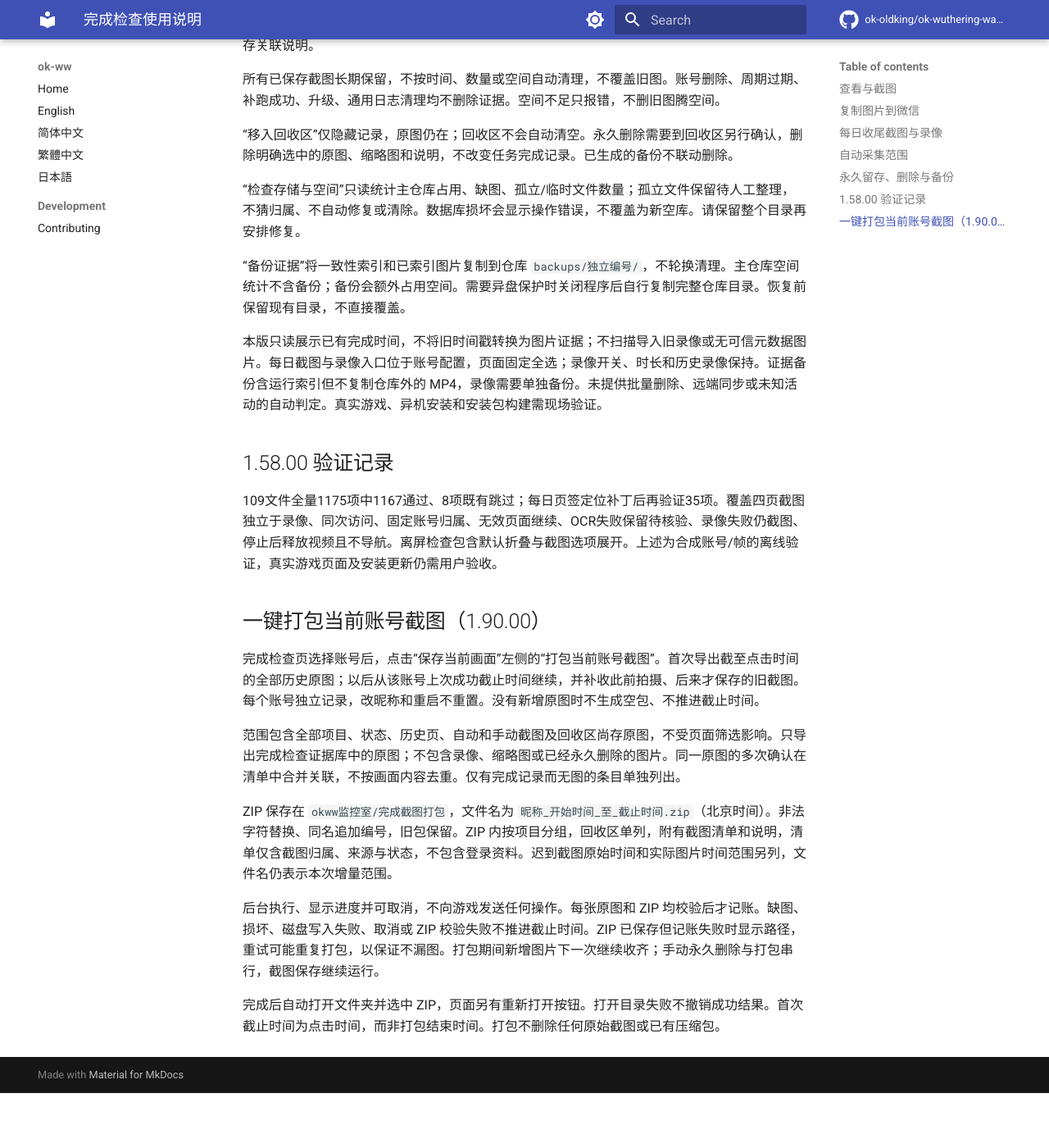
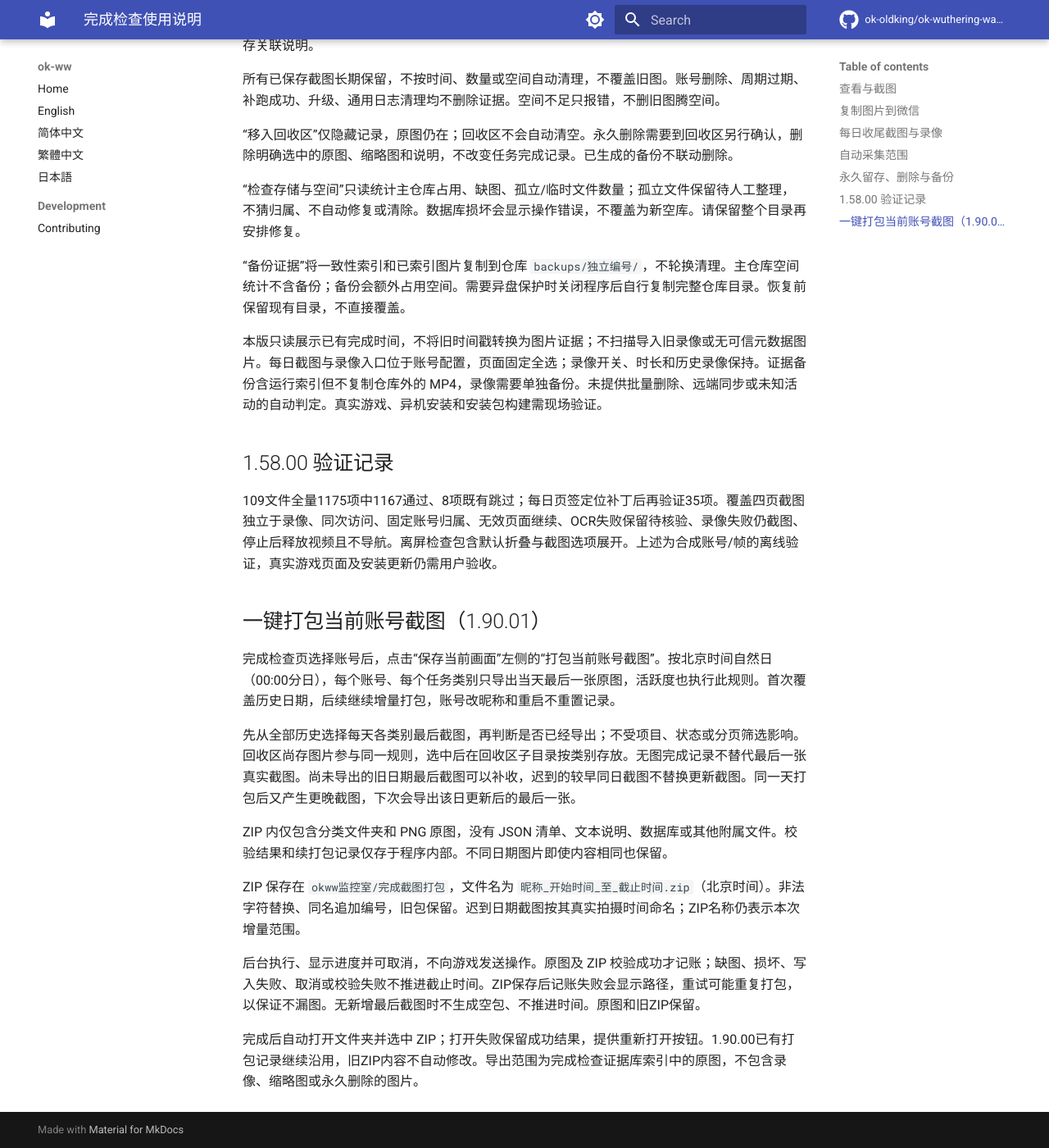
Before and after one commit to xihuojun2020-tech/okww-custom, an MkDocs documentation site: the page built from docs/references/completion-evidence.md, in a window 1280 px wide and 1400 px high, scrolled down 2589 px. Shown: the whole window at 82% size. Built offline with MkDocs 1.6.1 and Material for MkDocs 9.7.7, drawn with Linux system fonts in a browser that asks for light colours; comment, search, counter and statistics services are not loaded; before the commit the page ends 3922 px from its top, so only the background shows below that.

```diff
--- a/config.py
+++ b/config.py
@@ -19,7 +19,7 @@ from src.task.process_feature import process_feature
 # okww 版本号（固定宽度 X.YY.ZZ）：
 #   小改动 → 第三位 +1；中等改动 → 第二位 +1 且第三位归 00；
 #   大改动 → 第一位 +1 且后两位归 00（仅用户明确提出时执行）
-version = "1.90.00"
+version = "1.90.01"
 
 
 def _find_most_recently_run_pc_exe():
--- a/docs/references/completion-evidence.md
+++ b/docs/references/completion-evidence.md
@@ -71,14 +71,16 @@ Windows 默认目录：`%LOCALAPPDATA%/OKWW/CompletionEvidence`。每台设备
 
 109文件全量1175项中1167通过、8项既有跳过；每日页签定位补丁后再验证35项。覆盖四页截图独立于录像、同次访问、固定账号归属、无效页面继续、OCR失败保留待核验、录像失败仍截图、停止后释放视频且不导航。离屏检查包含默认折叠与截图选项展开。上述为合成账号/帧的离线验证，真实游戏页面及安装更新仍需用户验收。
 
-## 一键打包当前账号截图（1.90.00）
+## 一键打包当前账号截图（1.90.01）
 
-完成检查页选择账号后，点击“保存当前画面”左侧的“打包当前账号截图”。首次导出截至点击时间的全部历史原图；以后从该账号上次成功截止时间继续，并补收此前拍摄、后来才保存的旧截图。每个账号独立记录，改昵称和重启不重置。没有新增原图时不生成空包、不推进截止时间。
+完成检查页选择账号后，点击“保存当前画面”左侧的“打包当前账号截图”。按北京时间自然日（00:00分日），每个账号、每个任务类别只导出当天最后一张原图，活跃度也执行此规则。首次覆盖历史日期，后续继续增量打包，账号改昵称和重启不重置记录。
 
-范围包含全部项目、状态、历史页、自动和手动截图及回收区尚存原图，不受页面筛选影响。只导出完成检查证据库中的原图；不包含录像、缩略图或已经永久删除的图片。同一原图的多次确认在清单中合并关联，不按画面内容去重。仅有完成记录而无图的条目单独列出。
+先从全部历史选择每天各类别最后截图，再判断是否已经导出；不受项目、状态或分页筛选影响。回收区尚存图片参与同一规则，选中后在回收区子目录按类别存放。无图完成记录不替代最后一张真实截图。尚未导出的旧日期最后截图可以补收，迟到的较早同日截图不替换更新截图。同一天打包后又产生更晚截图，下次会导出该日更新后的最后一张。
 
-ZIP 保存在 `okww监控室/完成截图打包`，文件名为 `昵称_开始时间_至_截止时间.zip`（北京时间）。非法字符替换、同名追加编号，旧包保留。ZIP 内按项目分组，回收区单列，附有截图清单和说明，清单仅含截图归属、来源与状态，不包含登录资料。迟到截图原始时间和实际图片时间范围另列，文件名仍表示本次增量范围。
+ZIP 内仅包含分类文件夹和 PNG 原图，没有 JSON 清单、文本说明、数据库或其他附属文件。校验结果和续打包记录仅存于程序内部。不同日期图片即使内容相同也保留。
 
-后台执行、显示进度并可取消，不向游戏发送任何操作。每张原图和 ZIP 均校验后才记账。缺图、损坏、磁盘写入失败、取消或 ZIP 校验失败不推进截止时间。ZIP 已保存但记账失败时显示路径，重试可能重复打包，以保证不漏图。打包期间新增图片下一次继续收齐；手动永久删除与打包串行，截图保存继续运行。
+ZIP 保存在 `okww监控室/完成截图打包`，文件名为 `昵称_开始时间_至_截止时间.zip`（北京时间）。非法字符替换、同名追加编号，旧包保留。迟到日期截图按其真实拍摄时间命名；ZIP名称仍表示本次增量范围。
 
-完成后自动打开文件夹并选中 ZIP，页面另有重新打开按钮。打开目录失败不撤销成功结果。首次截止时间为点击时间，而非打包结束时间。打包不删除任何原始截图或已有压缩包。
+后台执行、显示进度并可取消，不向游戏发送操作。原图及 ZIP 校验成功才记账；缺图、损坏、写入失败、取消或校验失败不推进截止时间。ZIP保存后记账失败会显示路径，重试可能重复打包，以保证不漏图。无新增最后截图时不生成空包、不推进时间。原图和旧ZIP保留。
+
+完成后自动打开文件夹并选中 ZIP；打开失败保留成功结果，提供重新打开按钮。1.90.00已有打包记录继续沿用，旧ZIP内容不自动修改。导出范围为完成检查证据库索引中的原图，不包含录像、缩略图或永久删除的图片。
```
Also changed, not shown: README.md (+1 -1 lines), docs/reviews/2026-10-01-daily-last-screenshot-export.md (added, +13 -0 lines), 更新日志.md (+7 -0 lines), 3 other files.
